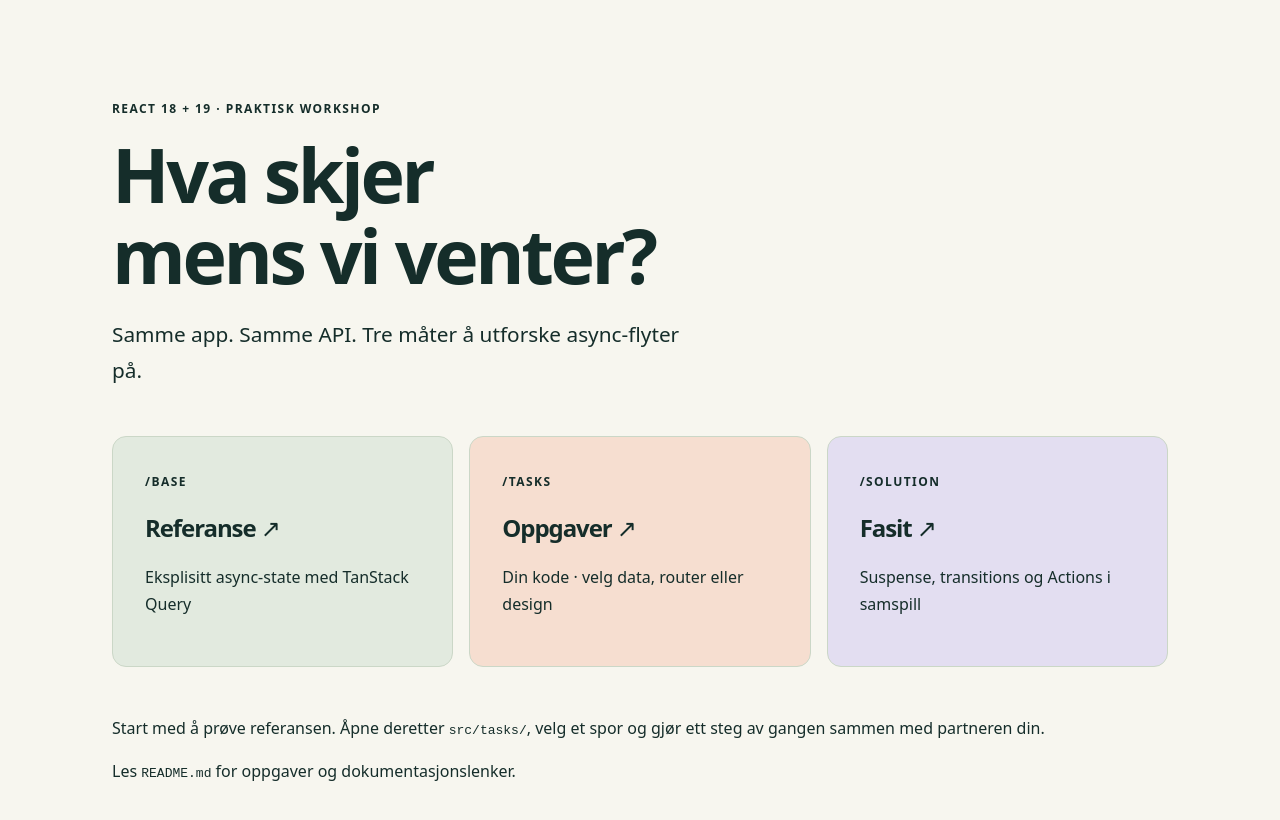
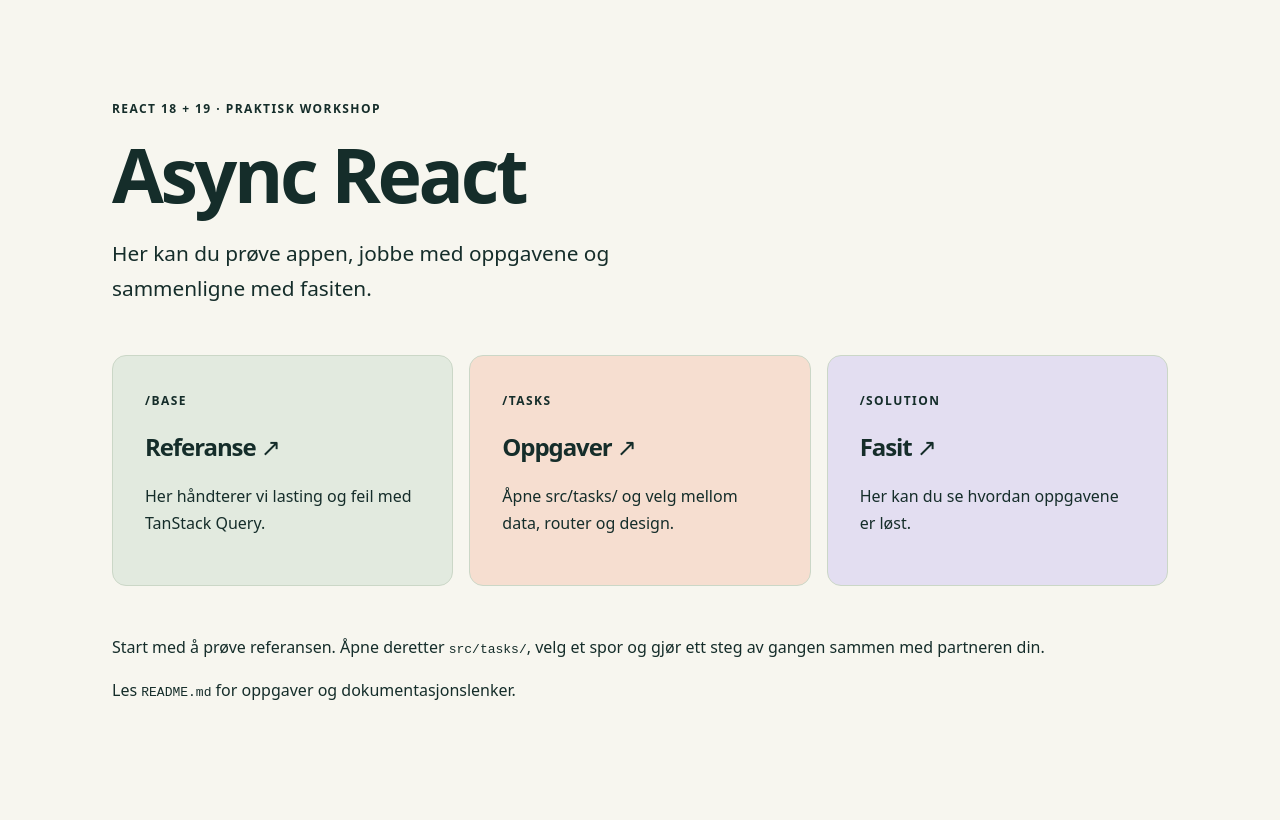
Before and after one commit to haalmarc/async-react-workshop, a React (Vite) app: page / in a window 1280 px wide. Shown: the top 820 px of the page. Built offline with nearby package versions, Linux system fonts and the light colour scheme.

Commit message:
feat: improve workshop theme

```diff
--- a/src/main.tsx
+++ b/src/main.tsx
@@ -23,7 +23,8 @@ import "./styles.css";
 const variants = {
   base: {
     label: "Referanse",
-    note: "Eksplisitt async-state med TanStack Query",
+    heading: "TanStack Query",
+    note: "Her håndterer vi lasting og feil med TanStack Query.",
     ...baseRouter,
     ...baseData,
     ...baseDesign,
@@ -31,7 +32,8 @@ const variants = {
   },
   tasks: {
     label: "Oppgaver",
-    note: "Din kode · velg data, router eller design",
+    heading: "Prøv selv",
+    note: "Åpne src/tasks/ og velg mellom data, router og design.",
     ...taskRouter,
     ...taskData,
     ...taskDesign,
@@ -39,7 +41,8 @@ const variants = {
   },
   solution: {
     label: "Fasit",
-    note: "Suspense, transitions og Actions i samspill",
+    heading: "Suspense, transitions og Actions",
+    note: "Her kan du se hvordan oppgavene er løst.",
     ...solutionRouter,
     ...solutionData,
     ...solutionDesign,
@@ -51,12 +54,10 @@ function Home() {
   return (
     <main className="home">
       <span className="eyebrow">React 18 + 19 · Praktisk workshop</span>
-      <h1>
-        Hva skjer
-        <br />
-        mens vi venter?
-      </h1>
-      <p className="lead">Samme app. Samme API. Tre måter å utforske async-flyter på.</p>
+      <h1>Async React</h1>
+      <p className="lead">
+        Her kan du prøve appen, jobbe med oppgavene og sammenligne med fasiten.
+      </p>
       <div className="variant-cards">
         {(Object.keys(variants) as Variant[]).map((variant) => (
           <Link key={variant} to={`/${variant}`}>
@@ -83,7 +84,7 @@ function Layout({ variant }: { variant: Variant }) {
     <QueryClientProvider client={clients[variant]}>
       <header className="app-header">
         <Link to="/" className="brand">
-          mellomrom<span>event hub / async react</span>
+          mellomrom<span>Workshop · Async React</span>
         </Link>
         <nav aria-label="Appvariant">
           {(Object.keys(variants) as Variant[]).map((value) => (
@@ -99,11 +100,10 @@ function Layout({ variant }: { variant: Variant }) {
       </header>
       <main className="app-main">
         <div className="page-heading">
-          <span className="eyebrow">En liten konferanse om store mellomtilstander</span>
+          <span className="eyebrow">Workshop · Async React</span>
           <h1>
-            To dager.
-            <br />
-            Mange gode spørsmål.
+            {variants[variant].label}
+            <span className="variant-heading">{variants[variant].heading}</span>
           </h1>
           <p>{variants[variant].note}</p>
         </div>
@@ -137,6 +137,15 @@ const router = createBrowserRouter([
           index: true,
           element: (
             <>
+              <aside className="workshop-tip" aria-labelledby="workshop-tip-heading">
+                <h2 id="workshop-tip-heading">Prøv appen</h2>
+                <p>
+                  Klikk rundt og legg foredrag til som favoritter. Bytt mellom referansen, din
+                  løsning i oppgavefanen og fasiten. Hva føles annerledes når du bytter dag eller
+                  lagrer en favoritt?
+                </p>
+                <p>Skru opp API-forsinkelsen nederst for å se hva som skjer mens du venter.</p>
+              </aside>
               <Schedule />
               <Link className="stretch-link" to="questions">
                 Ekstra: spørsmålsskjema →
--- a/src/shared/SimulatorPanel.tsx
+++ b/src/shared/SimulatorPanel.tsx
@@ -95,7 +95,7 @@ export function SimulatorPanel() {
         </button>
       </div>
       <p role="status">
-        {message || "Forsinkelse gjelder nye API-kall. Cache kan gjøre et nytt besøk umiddelbart."}
+        {message || "Forsinkelsen gjelder nye API-kall. Data i cache vises uten å vente."}
       </p>
     </aside>
   );
--- a/src/styles.css
+++ b/src/styles.css
@@ -109,6 +109,8 @@ nav a {
 nav a[aria-current] {
   background: #152d2a;
   color: #fffef8;
+  font-weight: 700;
+  box-shadow: inset 0 -3px 0 #c89073;
 }
 .app-main,
 .home {
@@ -128,6 +130,33 @@ nav a[aria-current] {
 }
 .page-heading p {
   color: #5b6c65;
+}
+.variant-heading {
+  display: block;
+  margin-top: 0.65rem;
+  font-size: clamp(1.25rem, 3vw, 1.8rem);
+  line-height: 1.35;
+  letter-spacing: -0.025em;
+  font-weight: 600;
+}
+.workshop-tip {
+  margin-bottom: 2rem;
+  padding: 1.25rem 1.5rem;
+  border-left: 4px solid #a35130;
+  border-radius: 0 12px 12px 0;
+  background: #fffef8;
+}
+.workshop-tip h2 {
+  margin: 0 0 0.5rem;
+  font-size: 1.1rem;
+  letter-spacing: normal;
+}
+.workshop-tip p {
+  margin: 0;
+  max-width: 75ch;
+}
+.workshop-tip p + p {
+  margin-top: 0.5rem;
 }
 .variant-cards {
   display: grid;
```
Also changed, not shown: 1 other file (tests, documents, lock files or other folders).
